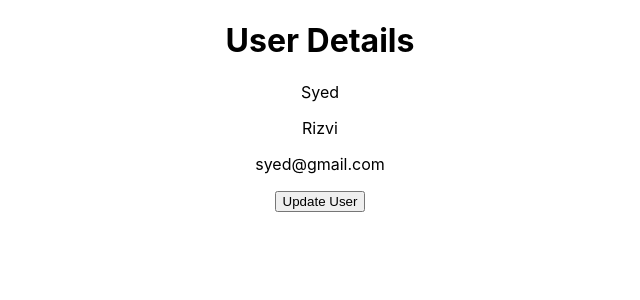
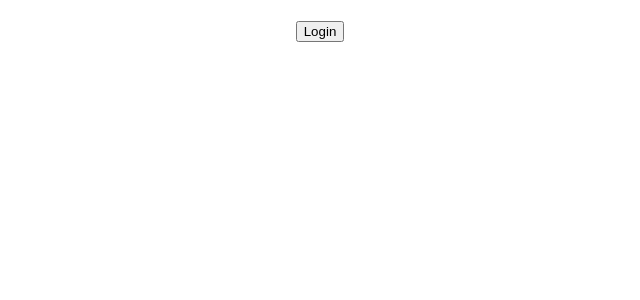
Before and after one commit to sabur786/react-basics, a React (Create React App) app: page / in a window 1280 px wide. Shown: the top 300 px of the page, without its empty margins (320-960 px from the left). Built offline with nearby package versions, Linux system fonts and the light colour scheme.

Commit message:
Event & Condional Handling

```diff
--- a/src/App.js
+++ b/src/App.js
@@ -8,6 +8,8 @@ import HelloWorld from './components/HelloWorld';
 import Student from './components/Student';
 import Employee from './components/Employee';
 import User from './components/User';
+import EventHandling from './components/EventHandling';
+import ConditionalRendering from './components/ConditionalRendering';
 function App() {
 
   // const student = {
@@ -42,7 +44,11 @@ function App() {
 
      {/* <Employee /> */}
 
-     <User />
+     {/* <User /> */}
+
+     {/* <EventHandling /> */}
+
+     <ConditionalRendering />
     </div>
   );
 }
--- /dev/null
+++ b/src/components/ConditionalRendering.js
@@ -0,0 +1,34 @@
+
+import { useState } from 'react';
+const ConditionalRendering = () => {
+
+
+    const [isLoggedIn, setIsLoggedIn] = useState(false)
+
+    //   let message;
+
+    //    if(isLoggedIn){
+    //        message = <p>Welcome, User</p>
+    //    }else{
+    //        message = <p>Please Login !!</p>
+    //    }
+
+
+       function handleLogin(){
+            setIsLoggedIn(true)
+       }
+
+       return(
+            <div>
+               {
+                   isLoggedIn && <p>Welcome, User </p>
+               }
+               <br/>
+
+               <button onClick={handleLogin}>Login</button>
+
+            </div>
+       )
+}
+
+export default ConditionalRendering
--- /dev/null
+++ b/src/components/EventHandling.js
@@ -0,0 +1,27 @@
+  import { useState } from 'react';
+
+  const EventHandling = () => {
+
+        const [count, setCount] = useState(0)
+
+        function handleClick(){
+            setCount(count + 1);
+        }
+
+
+        function handleReset(){
+            setCount(0);
+        }
+
+
+        return(
+            <div>
+                <h1>Event Handling Example</h1>
+                <p>Count: {count}</p>
+                <button onClick={handleClick}>Increment</button>
+                <button onClick={handleReset}>Reset</button>
+            </div>
+        )
+  }
+
+  export default EventHandling
```
